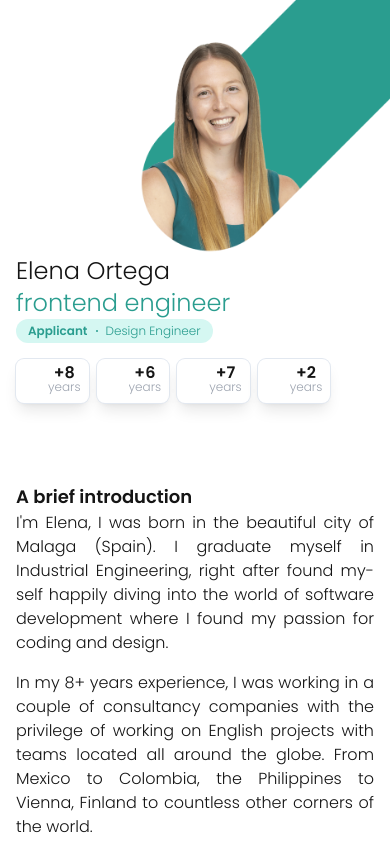
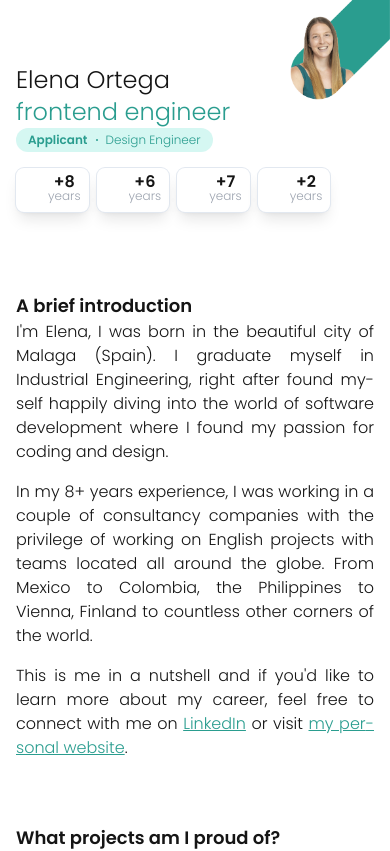
Before and after one commit to elenaorfe/elenaorfe-website, a Next.js app in the folder packages/@elenaorfe-client/: page /cover-letters/tailwindcss in a window 390 px wide. Shown: the top 851 px of the page. Built offline with nearby package versions, Linux system fonts and the light colour scheme; some icons are missing.

Commit message:
Improve scrolling

```diff
--- a/packages/@elenaorfe-client/components/HeaderCoverLetter.tsx
+++ b/packages/@elenaorfe-client/components/HeaderCoverLetter.tsx
@@ -11,9 +11,9 @@ const HeaderCoverLetter: React.FC = () => {
 	useEffect(() => {
 		const handleScroll = (): void => {
 			const offset = window.scrollY;
-			if (offset > 0) {
+			if (offset > 60 && !isSticky) {
 				setIsSticky(true);
-			} else {
+			} else if (offset === 0) {
 				setIsSticky(false);
 			}
 		};
@@ -23,16 +23,19 @@ const HeaderCoverLetter: React.FC = () => {
 		return () => {
 			window.removeEventListener('scroll', handleScroll);
 		};
-	}, []);
+	}, [isSticky]);
 
 	return (
+		<React.Fragment>
 			<header
-			className={`sticky top-0 z-50 bg-[--color-background] px-4 ${isSticky ? 'border-b border-[--color-text-shade-03] border-opacity-75 py-2 shadow-lg md:border-b-2' : ''}`}
+				className={`sticky top-0 z-40 bg-[--color-background] px-4 ${isSticky ? 'border-b border-[--color-text-shade-03] border-opacity-75 py-2 shadow-lg md:border-b-2' : ''}`}
 			>
 				<div
-				className={`mx-auto max-w-5xl items-center ${isSticky ? 'mx-4 flex flex-wrap gap-2 md:mx-auto md:gap-4' : 'pt-[255px] md:pt-16'}`}
+					className={`mx-auto max-w-5xl items-center ${isSticky ? 'mx-4 flex flex-wrap gap-2 md:mx-auto md:gap-4' : 'mt-16'}`}
 				>
-				<p className={isSticky ? 'text-lg md:text-xl' : 'text-2xl md:text-4xl'}>
+					<p
+						className={`transition-all ${isSticky ? 'text-lg md:text-xl' : 'text-2xl md:text-4xl'}`}
+					>
 						{aboutData.name}
 					</p>
 					{!isSticky && (
@@ -61,16 +64,15 @@ const HeaderCoverLetter: React.FC = () => {
 						isCompact={isSticky}
 					/>
 				</div>
+			</header>
 			{!isSticky && (
 				<Image
 					src={profilePic}
 					alt=""
-					width={250}
-					height={250}
-					className="absolute right-0 top-0"
+					className="absolute right-0 top-0 z-50 h-[100px] w-[100px] md:h-[250px] md:w-[250px]"
 				/>
 			)}
-		</header>
+		</React.Fragment>
 	);
 };
 
--- a/packages/@elenaorfe-client/pages/_document.tsx
+++ b/packages/@elenaorfe-client/pages/_document.tsx
@@ -2,7 +2,7 @@ import { Head, Html, Main, NextScript } from 'next/document';
 
 export default function Document(): JSX.Element {
 	return (
-		<Html lang="en">
+		<Html lang="en" className="scroll-smooth">
 			<Head>
 				<link rel="manifest" href="/manifest.json" />
 				<link rel="apple-touch-icon" href="/icon.png"></link>
```
Lines whose indentation alone changed are shown as unchanged.
